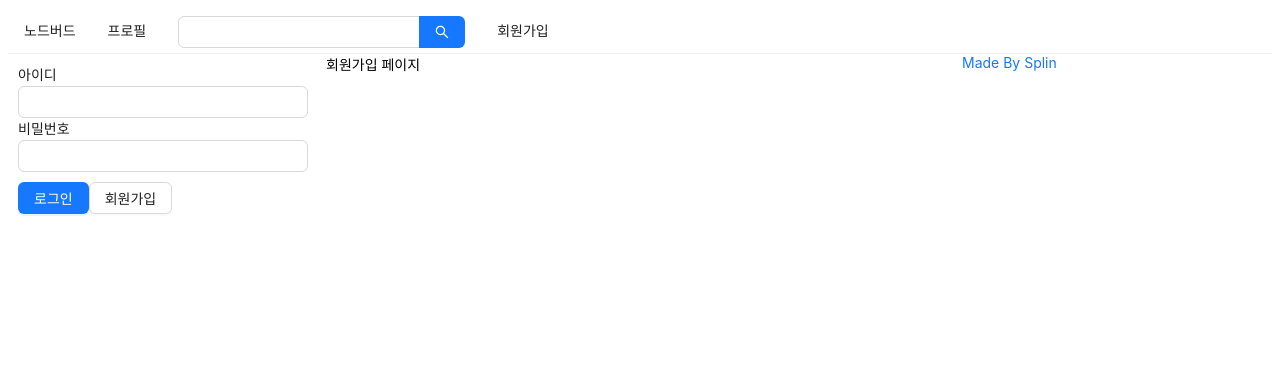
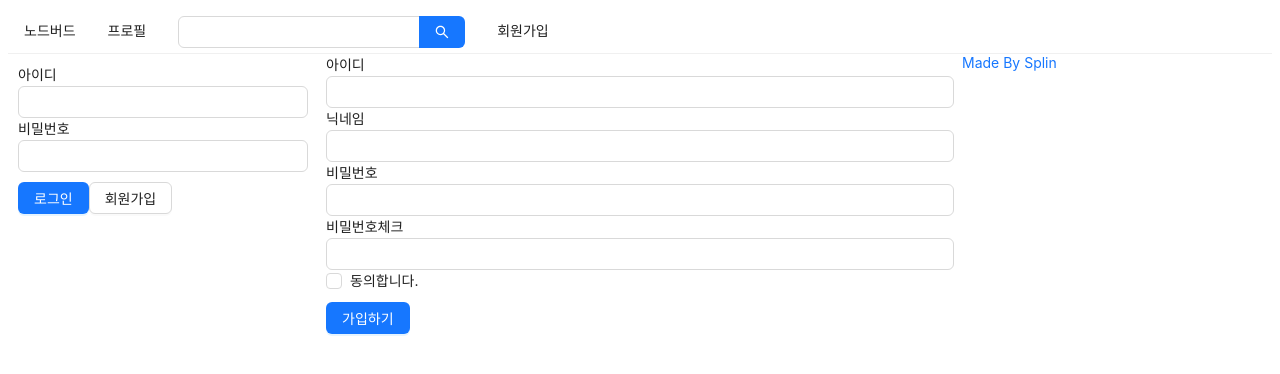
Before and after one commit to dev-splin/react-nodebird, a Next.js app in the folder front/: page /signup in a window 1280 px wide. Shown: the top 374 px of the page. Built offline with nearby package versions, Linux system fonts and the light colour scheme.

Commit message:
ADD : 회원가입 - 회원가입 페이지 만들기

```diff
--- a/front/components/LoginForm.js
+++ b/front/components/LoginForm.js
@@ -3,6 +3,7 @@
 import {Button, Form, Input} from "antd";
 import Link from "next/link";
 import styled from "styled-components";
+import useInput from "../hooks/useInput";
 
 const ButtonWrapper = styled.div`
   margin-top: 10px;
@@ -13,16 +14,8 @@
 `;
 
 const LoginForm = ({setIsLoggedIn}) => {
-  const [id, setId] = useState('');
-  const [password, setPassword] = useState('');
-
-  const onChangeId = useCallback((e) => {
-    setId(e.target.value);
-  }, []);
-
-  const onChangePassword = useCallback((e) => {
-    setPassword(e.target.value);
-  }, []);
+  const [id, onChangeId] = useInput('');
+  const [password, onChangePassword] = useInput('');
 
   let onSubmitForm = useCallback(() => {
     console.log(id, password);
@@ -70,6 +63,8 @@
   );
 };
 
-LoginForm.propTypes = {};
+LoginForm.propTypes = {
+  setIsLoggedIn: PropTypes.func.isRequired,
+};
 
 export default LoginForm;
--- /dev/null
+++ b/front/hooks/useInput.js
@@ -0,0 +1,10 @@
+import {useCallback, useState} from "react";
+
+export default (initialValue = null) => {
+  const [value, setValue] = useState(initialValue);
+  const handler = useCallback((e) => {
+    setValue(e.target.value);
+  }, []);
+
+  return [value, handler];
+}
--- a/front/pages/signup.js
+++ b/front/pages/signup.js
@@ -1,13 +1,87 @@
 import AppLayout from "../components/AppLayout";
 import Head from "next/head";
+import {Button, Checkbox, Form, Input} from "antd";
+import {useCallback, useState} from "react";
+import useInput from "../hooks/useInput";
+import styled from "styled-components";
+
+const ErrorMessage = styled.div`
+  color: red;
+`;
 
 const Signup = () => {
+  const [id, onChangeId] = useInput('');
+  const [nickname, onChangeNickname] = useInput('');
+  const [password, onChangePassword] = useInput('');
+
+  const [passwordCheck, setPasswordCheck] = useState('');
+  const [passwordError, setPasswordError] = useState(false);
+  const onChangePasswordCheck = useCallback((e) => {
+    setPasswordCheck(e.target.value);
+    setPasswordError(e.target.value !== password);
+  }, [password]);
+
+  const [term, setTerm] = useState('');
+  const [termError, setTermError] = useState(false);
+  const onChangeTerm = useCallback((e) => {
+    setTerm(e.target.checked);
+    setTermError(false);
+  }, [term]);
+
+  const onSubmit = useCallback(() => {
+    if (password !== passwordCheck) {
+      return setPasswordError(true);
+    }
+
+    console.log(term);
+    if (!term) {
+      return setTermError(true);
+    }
+  }, [password, passwordCheck, term]);
+
   return (
     <>
-      <Head>
-        <title>회원가입 | NodeBird</title>
-      </Head>
-      <AppLayout>회원가입 페이지</AppLayout>
+      <AppLayout>
+        <Head>
+          <title>회원가입 | NodeBird</title>
+        </Head>
+        <Form onFinish={onSubmit}>
+          <div>
+            <label htmlFor="user-id">아이디</label>
+            <br/>
+            <Input name="user-id" value={id} required onChange={onChangeId}/>
+          </div>
+          <div>
+            <label htmlFor="user-nickname">닉네임</label>
+            <br/>
+            <Input name="user-nickname" value={nickname} required onChange={onChangeNickname}/>
+          </div>
+          <div>
+            <label htmlFor="user-password">비밀번호</label>
+            <br/>
+            <Input name="user-password" type="passsword" value={password} required onChange={onChangePassword}/>
+          </div>
+          <div>
+            <label htmlFor="user-password-check">비밀번호체크</label>
+            <br/>
+            <Input
+              name="user-password-check"
+              type="password"
+              value={passwordCheck}
+              required
+              onChange={onChangePasswordCheck}
+            />
+            {passwordError && <ErrorMessage>비밀번호가 일치하지 않습니다.</ErrorMessage> }
+          </div>
+          <div>
+            <Checkbox name="user-term" checked={term} onChange={onChangeTerm}>동의합니다.</Checkbox>
+            {termError && <ErrorMessage>약관에 동의하셔야 합니다.</ErrorMessage> }
+          </div>
+          <div style={{marginTop: 10}}>
+            <Button type="primary" htmlType="submit">가입하기</Button>
+          </div>
+        </Form>
+      </AppLayout>
     </>
   )
 }
```
